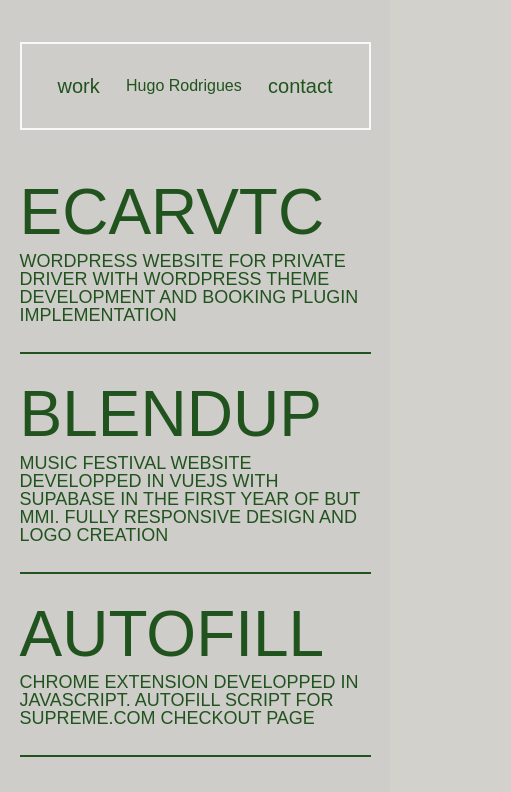
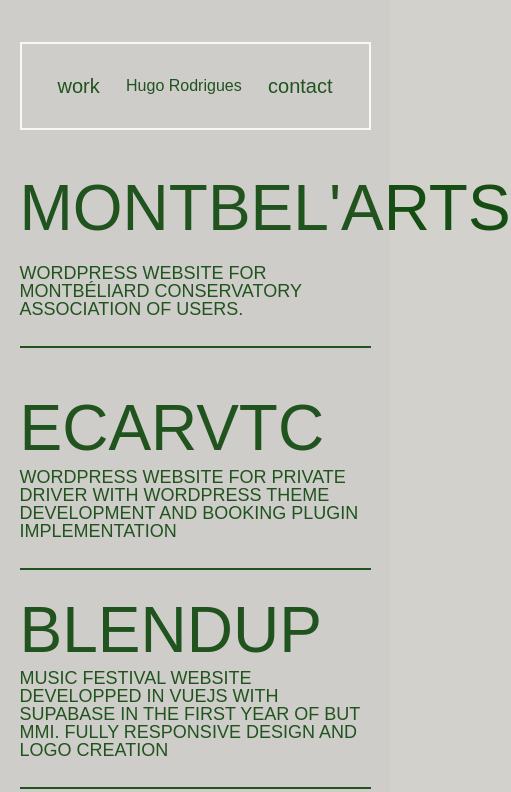
Before and after one commit to hugo-rodriguesC1/Portfolio, a Vue app: page /work in a window 390 px wide. Shown: the top 792 px of the page, 511 px wide, since content can reach past the window. Built offline with nearby package versions, Linux system fonts and the light colour scheme; a web font is replaced by a local one.

Commit message:
ajout montbelarts

```diff
--- a/src/router/index.js
+++ b/src/router/index.js
@@ -3,6 +3,7 @@
 import WorkView from "../views/WorkView.vue";
 import ContactView from "../views/ContactView.vue";
 import EcarvtcWork from "../views/EcarvtcWork.vue";
+import MontbelartsWork from "../views/MontbelartsWork.vue";
 import AutofillWork from "../views/AutofillWork.vue";
 import BlendupWork from "../views/BlendupWork.vue";
 import Dl44Work from "../views/Dl44Work.vue";
@@ -17,6 +18,7 @@
     { path: "/work", name: "Work", component: WorkView },
     { path: "/contact", name: "Contact", component: ContactView },
     { path: "/ecarvtcwork", name: "Ecarvtc", component: EcarvtcWork },
+    { path: "/montbelartswork", name: "Montbelarts", component: MontbelartsWork },
     { path: "/autofillwork", name: "Autofill", component: AutofillWork },
     { path: "/blendupwork", name: "Blendup", component: BlendupWork },
     { path: "/dl44work", name: "Dl44", component: Dl44Work },
--- /dev/null
+++ b/src/views/MontbelartsWork.vue
@@ -0,0 +1,38 @@
+<script setup>
+import ButtonView from "../components/ButtonView.vue";
+</script>
+
+
+<template>
+  <div class="flex flex-col items-center mb-48">
+    <div id="anchor" class="absolute top-0"></div>
+    <a
+      href="#anchor"
+      class="fixed bottom-20 right-[5vw] flex h-14 w-14 items-center justify-center bg-[#154d13] text-xl font-normal text-white opacity-50 transition-all hover:h-16 hover:w-16 hover:opacity-100"
+      >TOP</a
+    >
+
+    <h1 class="self-start text-[3.5rem] sm:text-[4rem] md:text-[4.5rem] lg:text-[5rem] xl:text-[7rem]  3xl:text-[8.5rem] uppercase leading-none text-[#154d13] mt-5">Montbel'Arts</h1>
+    <div class="flex flex-col lg:flex-row justify-between gap-10 text-xl font-normal text-[#154d13] mt-[2vh]">
+      <div class="flex flex-1 flex-col">
+        <p>
+          Montbel'Arts is the Montbeléliard conservatory association of users. I made an internship of 10 weeks in this association for my second year of BUT MMI.
+          My assignment was to create the assocition website from the rework of the logo to the development of the website.
+        </p>
+        <br />
+        <p>
+          I began by proposing a new modernised logo for the association. Then I created the design of the website on Figma and I sat up a new graphic identity.
+          Finally, I used Wordpress to create the website. Through the development I could learn new parts of Wordpress such as content upload by users and how to handle it.
+          Indeed, the website helps users to know the association news but it is also useful to carpooling or offers of instruments for example.
+        </p>
+        <br>
+        <ButtonView text="website" link="https://montbelarts.fr/"/>
+      </div>
+      <div class="flex flex-1 flex-col">
+        <img src="../assets/Montbelarts/montbel1.png" alt="accueil Montbelarts" class="small" />
+      </div>
+    </div>
+
+
+  </div>
+</template>
--- a/src/views/WorkView.vue
+++ b/src/views/WorkView.vue
@@ -1,5 +1,15 @@
 <template>
   <div class="mb-28">
+    <router-link to="/montbelartswork" class=" flex flex-col md:flex-row md:items-center  gap-[2vw] uppercase text-[#154d13]">
+      <h2 class="xl:text-[7rem] 3xl:text-[8.5rem] text-[4rem] hidden sm:block">Montbel&nbsp;Arts</h2>
+      <h2 class="xl:text-[7rem] 3xl:text-[8.5rem] text-[4rem] sm:hidden">Montbel'Arts</h2>
+      <div class="xl:text-2xl text-lg leading-none">
+        Wordpress website for Montbéliard conservatory association of users.
+      </div>
+    </router-link>
+
+    <div class="my-7 h-0.5 w-full bg-[#154d13]"></div>
+
     <router-link to="/ecarvtcwork" class=" flex flex-col md:flex-row md:items-center  gap-[2vw] uppercase text-[#154d13]">
       <h2 class="xl:text-[7rem] 3xl:text-[8.5rem] text-[4rem] leading-none mt-5">Ecarvtc</h2>
       <div class="xl:text-2xl text-lg leading-none">
```
Also changed, not shown: 1 other file (tests, documents, lock files or other folders).
